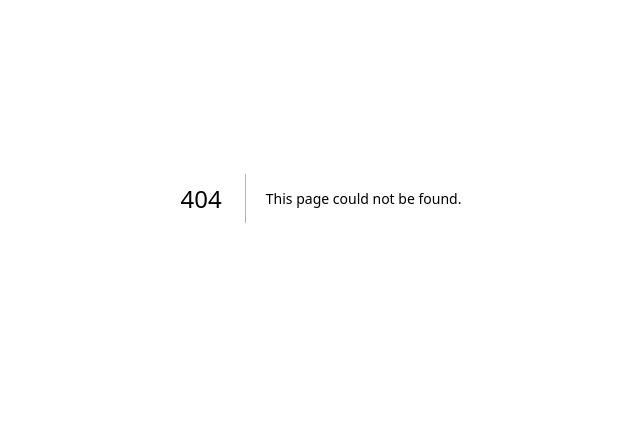
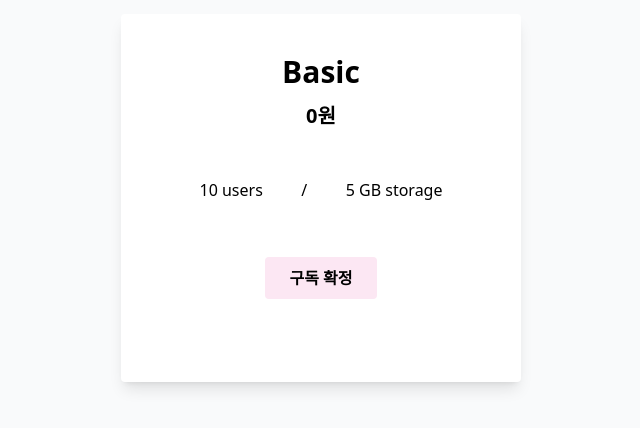
Before and after one commit to gooddaysoft/assignment, a Next.js app in the folder my-web-app/: page /plans/basic in a window 1280 px wide. Before the commit this address had no page. Shown: the part 202-630 px from the top of the page, without its empty margins (319-959 px from the left). Built offline with nearby package versions, Linux system fonts and the light colour scheme.

Commit message:
feat: Subscription Detail 페이지 UI 구현
- Link로 구독 확정 버튼 클릭 시 dashboard로 라우팅 구현

```diff
--- /dev/null
+++ b/my-web-app/app/plans/[planId]/page.tsx
@@ -0,0 +1,20 @@
+import Link from 'next/link';
+
+export default async function PlanDetailPage() {
+  return (
+    <main className="flex justify-center items-center min-h-screen bg-gray-50">
+      <section className="w-[25rem] h-[23rem] p-10 bg-white rounded shadow-lg text-center">
+        <h1 className="text-3xl font-bold mb-3">Basic</h1>
+        <p className="text-xl font-semibold mb-12">0원</p>
+        <ul className="flex justify-evenly mb-16">
+          <li>10 users</li>
+          <li> / </li>
+          <li>5 GB storage</li>
+        </ul>
+        <Link href="/dashboard" className="bg-pink-100 hover:bg-pink-200 px-6 py-2.5 rounded font-semibold">
+          구독 확정
+        </Link>
+      </section>
+    </main>
+  );
+}
```
